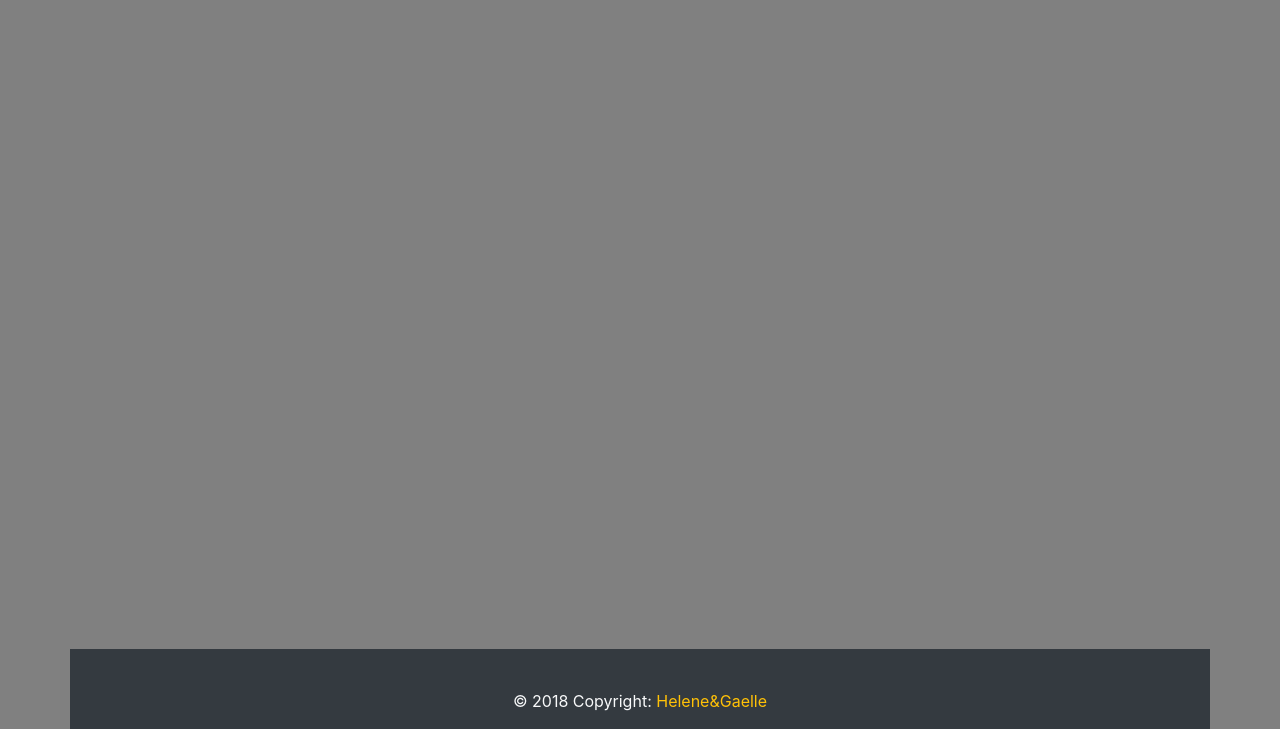
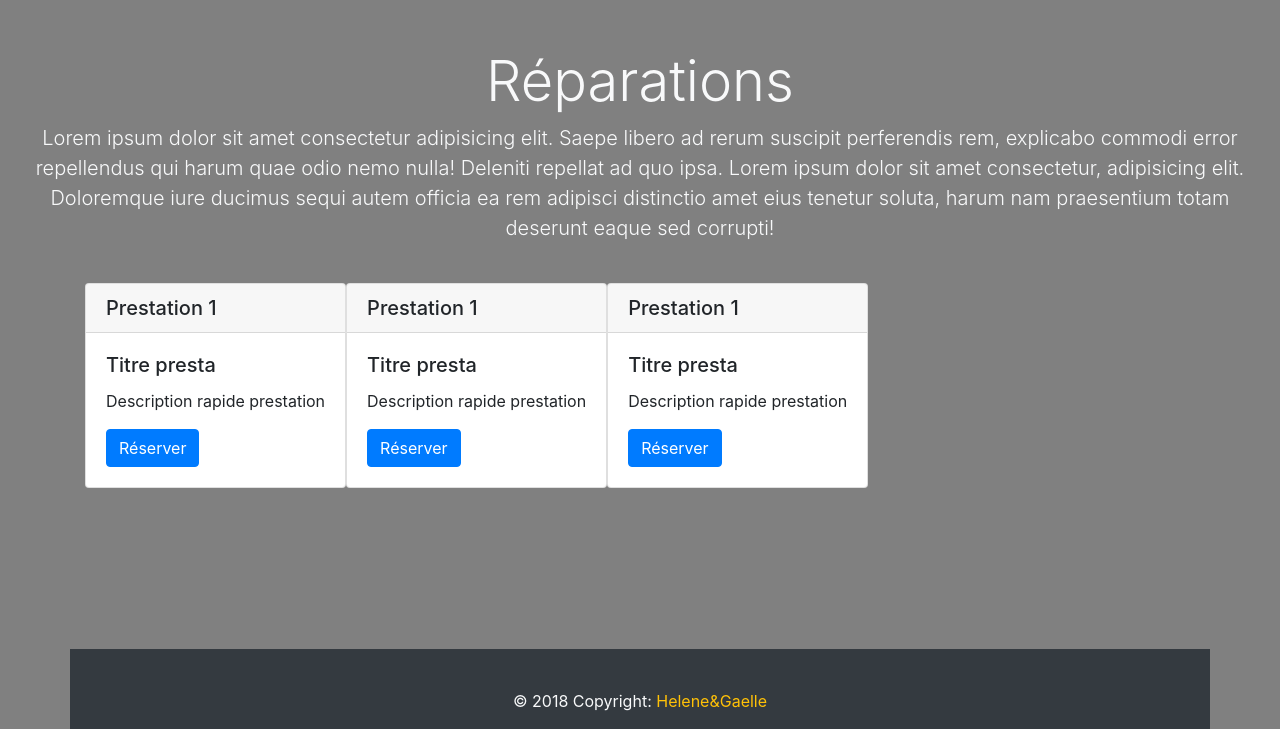
Before and after one commit to HeleneWWW/TechInfoProject, a PHP site: page /reparation.php in a window 1280 px wide. Shown: the part 71-800 px from the top of the page. Run offline with PHP 8.4, Linux system fonts and the light colour scheme.

Commit message:
rep pas fini

```diff
--- a/reparation.php
+++ b/reparation.php
@@ -11,6 +11,67 @@ include 'headerfooter.php';
         <link rel="stylesheet" href="https://stackpath.bootstrapcdn.com/bootstrap/4.3.1/css/bootstrap.min.css" integrity="sha384-ggOyR0iXCbMQv3Xipma34MD+dH/1fQ784/j6cY/iJTQUOhcWr7x9JvoRxT2MZw1T" crossorigin="anonymous">
     </head>
     <body style = "background-color: grey;">
+        <div class="pricing-header px-3 py-3 pt-md-5 pb-md-4 mx-auto text-center">
+            <h1 class="display-4 text-light">Réparations</h1>
+            <p class="lead text-light">Lorem ipsum dolor sit amet consectetur adipisicing elit. Saepe libero ad rerum suscipit perferendis rem, explicabo commodi error repellendus qui harum quae odio nemo nulla! Deleniti repellat ad quo ipsa. Lorem ipsum dolor sit amet consectetur, adipisicing elit. Doloremque iure ducimus sequi autem officia ea rem adipisci distinctio amet eius tenetur soluta, harum nam praesentium totam deserunt eaque sed corrupti! </p>
+        </div>
+        <div class="container">
+            <div class="container-fluid">
+                <div class="row">
+                    <div class="card">
+                        <h5 class="card-header">Prestation 1</h5>
+                        <div class="card-body">
+                            <h5 class="card-title">Titre presta</h5>
+                            <p class="card-text">Description rapide prestation</p>
+                            <a href="contact.php" class="btn btn-primary">Réserver</a>
+                        </div>
+                    </div>
+                    <div class="card">
+                        <h5 class="card-header">Prestation 1</h5>
+                        <div class="card-body">
+                            <h5 class="card-title">Titre presta</h5>
+                            <p class="card-text">Description rapide prestation</p>
+                            <a href="contact.php" class="btn btn-primary">Réserver</a>
+                        </div>
+                    </div>
+                    <div class="card">
+                        <h5 class="card-header">Prestation 1</h5>
+                        <div class="card-body">
+                            <h5 class="card-title">Titre presta</h5>
+                            <p class="card-text">Description rapide prestation</p>
+                            <a href="contact.php" class="btn btn-primary">Réserver</a>
+                        </div>
+                    </div>
+
+
+
+                    <!-- <div class="d-flex flex-column">
+                        <br><h3 class="text-left w-100 text-light">Prestation 1</h3>
+                        <div class="d-flex flex-row">
+                        <p class="text-left w-100 text-light">Lorem ipsum dolor sit amet consectetur adipisicing elit. Nostrum saepe ut quaerat quasi corrupti facere deleniti officia. Facere pariatur laudantium, molestias nihil repudiandae distinctio. Rerum qui itaque in vitae eaque? Lorem ipsum dolor sit amet consectetur adipisicing elit. Tempore, non libero. Architecto ullam quo amet ex id, ut unde pariatur minima nesciunt omnis soluta dolor, fugiat quisquam itaque? Rerum, officia?</p>
+                        <p class="text-right w-100 text-light">Prix €</p>
+                        </div>
+
+                    <div class="d-flex flex-column">
+                        <br><h3 class="text-left w-100 text-light">Prestation 2</h3>
+                        <div class="d-flex flex-row">
+                        <p class="text-left w-100 text-light">Lorem ipsum dolor sit amet consectetur adipisicing elit. Nostrum saepe ut quaerat quasi corrupti facere deleniti officia. Facere pariatur laudantium, molestias nihil repudiandae distinctio. Rerum qui itaque in vitae eaque? Lorem ipsum dolor sit amet consectetur adipisicing elit. Tempore, non libero. Architecto ullam quo amet ex id, ut unde pariatur minima nesciunt omnis soluta dolor, fugiat quisquam itaque? Rerum, officia?</p>
+                        <p class="text-right w-100 text-light">Prix €</p>
+                        </div>
+
+                    <div class="d-flex flex-column">
+                        <br><h3 class="text-left w-100 text-light">Prestation 3</h3>
+                        <div class="d-flex flex-row">
+                        <p class="text-left w-100 text-light">Lorem ipsum dolor sit amet consectetur adipisicing elit. Nostrum saepe ut quaerat quasi corrupti facere deleniti officia. Facere pariatur laudantium, molestias nihil repudiandae distinctio. Rerum qui itaque in vitae eaque? Lorem ipsum dolor sit amet consectetur adipisicing elit. Tempore, non libero. Architecto ullam quo amet ex id, ut unde pariatur minima nesciunt omnis soluta dolor, fugiat quisquam itaque? Rerum, officia?</p>
+                        <p class="text-right w-100 text-light">Prix €</p>
+                        </div> -->
+
+
+                    </div>
+
+                </div>
+            </div>
+        </div>
 
 
 
```
